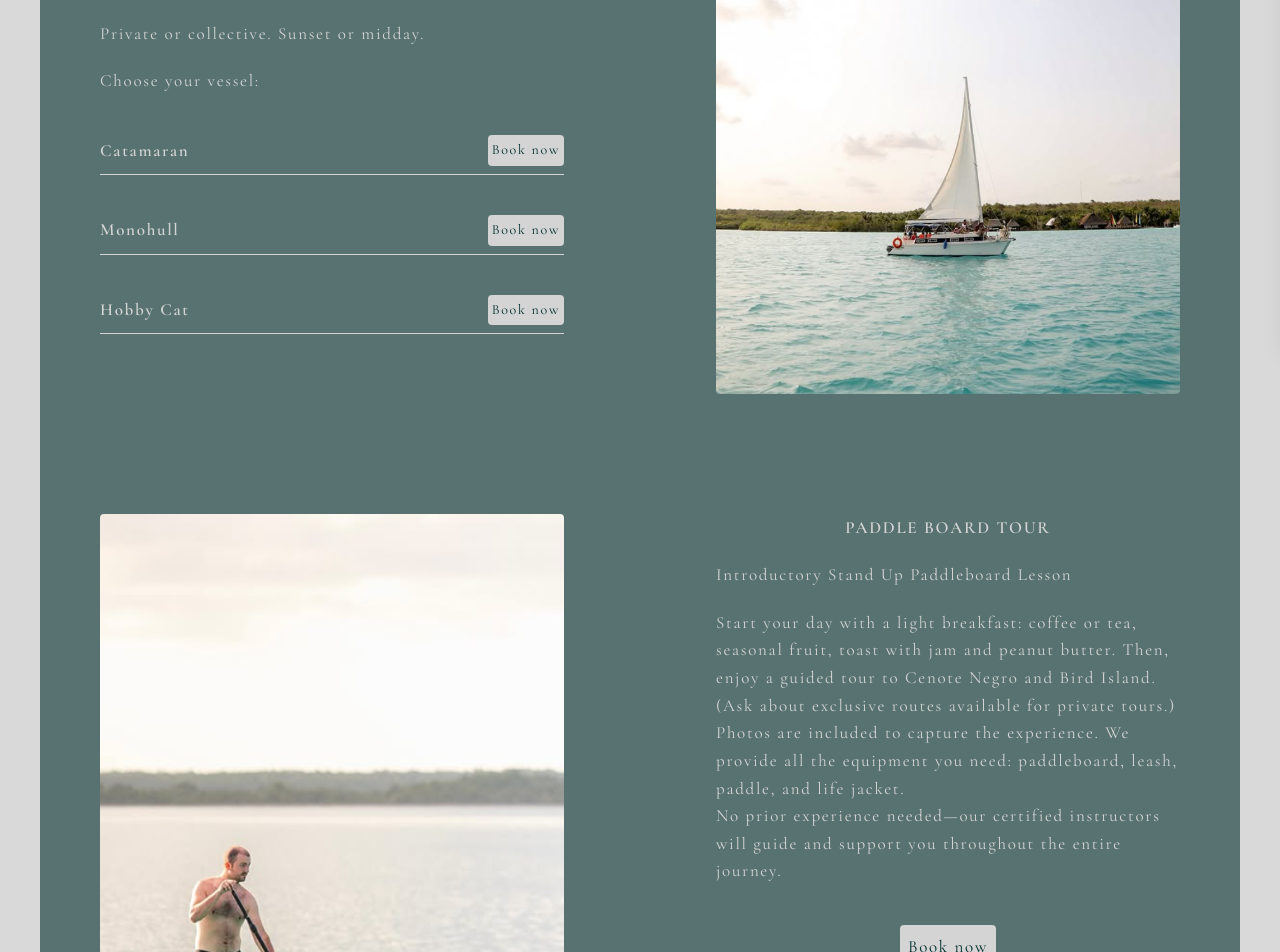
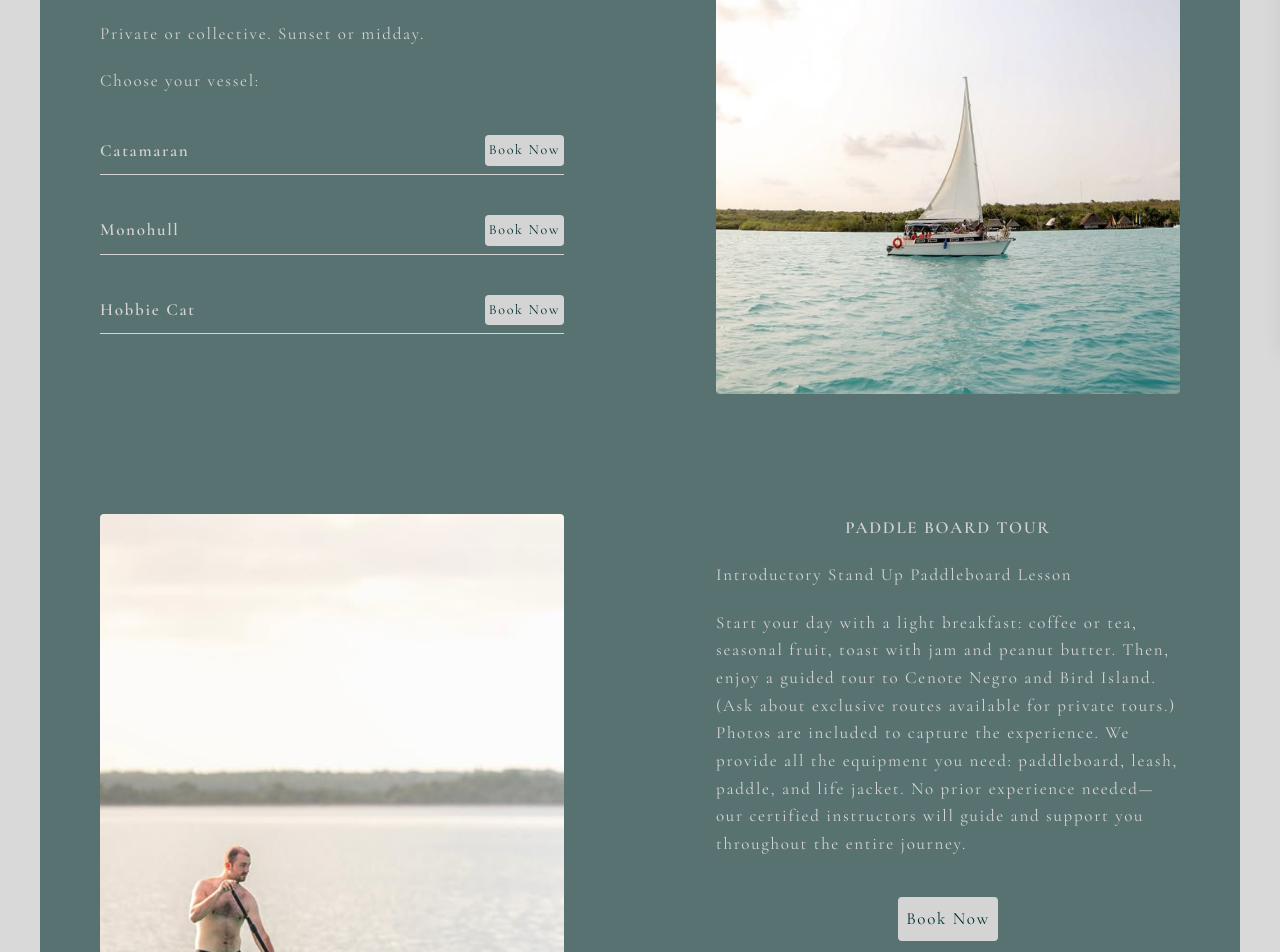
Before and after one commit to Panchita1989/pucte, a React (Vite) app: page /experiences in a window 1280 px wide. Shown: the part 460-1412 px from the top of the page. Built offline with nearby package versions, Linux system fonts and the light colour scheme.

Commit message:
added translation to experiences page

```diff
--- a/src/components/experiences.jsx
+++ b/src/components/experiences.jsx
@@ -3,10 +3,13 @@ import CardRight from './cardRight.jsx'
 import NavBar from './navBar.jsx'
 import Footer from './footer.jsx'
 import Button from './button.jsx'
+import { useTranslation } from 'react-i18next'
 
 
 
 function Experiences() {
+
+    const { t, i18n } = useTranslation()
 
       const massage = "Hi 👋 I would like to reserve a massage"
       const urlMassage = `https://api.whatsapp.com/send?phone=529837529659&text=${encodeURIComponent(massage)}`
@@ -15,67 +18,59 @@ function Experiences() {
          <>
              <section className=' md:mx-10 mt-20 mb-5 py-5 bg-teal-950/60 text-neutral-300 tracking-widest leading-loose'>
                  <NavBar />
-                 <CardLeft title='EXPERIENCES' img='images/sail.png'>
+                 <CardLeft title={t('experiences.title').toUpperCase()} img='images/sail.png'>
                              <p className='pb-5'>
-                              From the dock of Pucté, we sail.
-                              A private escape that departs right from Pucté's dock into Bacalar’s lagoon — just you, the water,
-                              and the wind. Choose your route: cenotes, mangroves, or secret piers lost in time. Each tour lasts up
-                              to 3 hours, carried by the breeze.</p>
-
-                              <p className='pb-5'>Private or collective. Sunset or midday. </p>
-                              <h4>Choose your vessel:</h4>
+                              {t('experiences.description')}
+                              </p>
+                              <p className='pb-5'>{t('experiences.options')}</p>
+                              <h4>{t('experiences.vessel')}</h4>
                               <ul className='md:mb-5 pb-5'>
                                 <li className='mt-10 flex items-center justify-between border-b pb-2'>
-                                  <h3>Catamaran</h3>
+                                  <h3>{t('experiences.catamaran')}</h3>
                                   <a href="https://sailbacalar.com/" target='_blank'>
                                   <Button
                                     className='text-[14px] active:bg-teal-950 active:text-neutral-300 xl:hover:bg-teal-950 xl:hover:text-neutral-300 banner-content bg-neutral-300 text-teal-950 p-1 rounded content-animate md:hover:cursor-pointer'
-                                    content='Book now' />
+                                    content={t('buttons.book')} />
                                     </a></li>
                                 <li className='mt-10 flex items-center justify-between border-b pb-2'>
-                                  <h3>Monohull</h3>
+                                  <h3>{t('experiences.monohull')}</h3>
                                   <a href="" target='_blank'>
                                   <Button
                                     className='text-[14px] active:bg-teal-950 active:text-neutral-300 xl:hover:bg-teal-950 xl:hover:text-neutral-300 banner-content bg-neutral-300 text-teal-950 p-1 rounded content-animate md:hover:cursor-pointer'
-                                    content='Book now' />
+                                    content={t('buttons.book')} />
                                     </a></li>
                                 <li className='mt-10 flex items-center justify-between border-b pb-2'>
-                                  <h3>Hobby Cat</h3>
+                                  <h3>Hobbie Cat</h3>
                                   <a href="" target='_blank'>
                                   <Button
                                     className='text-[14px] active:bg-teal-950 active:text-neutral-300 xl:hover:bg-teal-950 xl:hover:text-neutral-300 banner-content bg-neutral-300 text-teal-950 p-1 rounded content-animate md:hover:cursor-pointer'
-                                    content='Book now' />
+                                    content={t('buttons.book')} />
                                   </a></li>
                               </ul>
                  </CardLeft>
-                 <CardRight title='PADDLE BOARD TOUR' img='images/paddle.png'>
-                     <h6 className='pb-5'>Introductory Stand Up Paddleboard Lesson</h6>
+                 <CardRight title={t('experiences.paddleTitle')} img='images/paddle.png'>
+                     <h6 className='pb-5'>{t('experiences.paddleIntro')}</h6>
                      <p className='md:mb-5 pb-5'>
-                      Start your day with a light breakfast: coffee or tea, seasonal fruit, toast with jam and peanut butter.
-                      Then, enjoy a guided tour to Cenote Negro and Bird Island. (Ask about exclusive routes available for private tours.)
-                      Photos are included to capture the experience.
-                      We provide all the equipment you need: paddleboard, leash, paddle, and life jacket.
-                      <br/>
-                      No prior experience needed—our certified instructors will guide and support you throughout the entire journey.
+                      {t('experiences.paddleDescription')}
                      </p>
                      <div className='text-center mb-10'>
                       <a href="" target='blank'>
                         <Button
                           className='active:bg-teal-950 active:text-neutral-300 xl:hover:bg-teal-950 xl:hover:text-neutral-300 banner-content bg-neutral-300 text-teal-950 p-2 rounded content-animate md:hover:cursor-pointer'
-                          content='Book now' />
+                          content={t('buttons.book')} />
                       </a>
                     </div>
                  </CardRight>
                  <CardLeft title='MASSAGE' img='images/massage.webp'>
-                  <p className='pb-5'>Treat yourself to a deeply relaxing massage with the best view Bacalar has to offer — right in front of the
-                    lagoon. You can choose between an individual or couples massage, given by a male or female therapist, either in
-                    the privacy of your room or directly on the pier, surrounded by the peaceful sounds of nature.</p>
-                  <p>Reserve your Massage now:</p>
+                  <p className='pb-5'>
+                    {t('experiences.massageDescription')}
+                  </p>
+
                   <div className='text-center mt-5'>
                       <a href={urlMassage} target='blank'>
                         <Button
                           className='active:bg-teal-950 active:text-neutral-300 xl:hover:bg-teal-950 xl:hover:text-neutral-300 banner-content bg-neutral-300 text-teal-950 p-2 rounded content-animate md:hover:cursor-pointer'
-                          content='Book now' />
+                          content={t('buttons.book')}  />
                       </a>
                   </div>
 
--- a/src/i18n/de.json
+++ b/src/i18n/de.json
@@ -47,6 +47,20 @@
     "cenote": "Sprung in die Cenote",
     "past":  "Vergangenheit",
     "pastDescription":  "Um unser heutiges Leben wirklich zu verstehen, müssen wir den Reichtum der Vergangenheit bewusst erleben. Auf unserer Suche nach kultureller Inspiration empfehlen wir, Bacalars historische Stätten und Traditionen zu erkunden."
+   },
+   "experiences": {
+    "title":"Momente & Abenteuer",
+    "description": "Vom Steg von Pucté legen wir ab. Ein privater Ausflug direkt von Puctés Steg in die Lagune von Bacalar — nur du, das Wasser und der Wind. Wähle deine Route: Cenoten, Mangroven oder geheime Stege, verloren in der Zeit. Jede Tour dauert bis zu 3 Stunden und wird von der Brise getragen.",
+    "options": "Privat oder Zusammen mit anderen. Sonnenuntergang oder Mittag.",
+    "vessel" : "Welches Segelboot darf es sein?:",
+    "catamaran": "Katamaran",
+    "monohull": "Segelboot",
+    "paddleTitle": "Stand Up Paddle Tour",
+    "paddleIntro": "Einführung in das Stand Up Paddleboarding.",
+    "paddleDescription": "Beginne deinen Tag mit einem leichten Frühstück: Kaffee oder Tee, saisonales Obst, Toast mit Marmelade und Erdnussbutter. Anschließend genieße eine geführte Tour zum Cenote Negro und zur Bird Island. (Frage nach exklusiven Routen für private Touren.) Fotos sind inklusive, um das Erlebnis festzuhalten. Wir stellen die gesamte Ausrüstung bereit: Paddleboard, Leash, Paddel und Schwimmweste. Keine Vorkenntnisse nötig – unsere zertifizierten Guides begleiten dich während der gesamten Tour.",
+    "massageDescription":  "Gönn dir eine tief entspannende Massage mit der besten Aussicht, die Bacalar zu bieten hat — direkt vor der Lagune. Du kannst zwischen einer Einzel- oder Paarmassage wählen, gegeben von einem männlichen oder weiblichen Therapeuten, entweder in der Privatsphäre deines Zimmers oder direkt auf dem Steg, umgeben von den friedlichen Klängen der Natur. Buche jetzt deine Massage:"
+
    }
 
+
 }
--- a/src/i18n/en.json
+++ b/src/i18n/en.json
@@ -4,7 +4,7 @@
     "headline": "A slice of paradise on Bacalar Lagoon"
   },
   "buttons": {
-    "book": "Book",
+    "book": "Book Now",
     "show": "Show More",
     "less": "Show Less"
   },
@@ -47,5 +47,17 @@
     "cenote": "dip in the Cenote",
     "past": "past",
     "pastDescription": "To truly comprehend our present lives, we must genuinely embrace the richness of the past. In our quest for cultural enlightenment, we highly recommend exploring the magnificent sites:"
+    },
+    "experiences":{
+        "title": "experiences",
+        "description":  "From the dock of Pucté, we sail. A private escape that departs right from Pucté's dock into Bacalar’s lagoon — just you, the water, and the wind. Choose your route: cenotes, mangroves, or secret piers lost in time. Each tour lasts up to 3 hours, carried by the breeze.",
+        "options": "Private or collective. Sunset or midday.",
+        "vessel" : "Choose your vessel:",
+        "catamaran": "Catamaran",
+        "monohull": "Monohull",
+        "paddleTitle": "Paddle Board Tour",
+        "paddleIntro": "Introductory Stand Up Paddleboard Lesson",
+        "paddleDescription": "Start your day with a light breakfast: coffee or tea, seasonal fruit, toast with jam and peanut butter. Then, enjoy a guided tour to Cenote Negro and Bird Island. (Ask about exclusive routes available for private tours.) Photos are included to capture the experience. We provide all the equipment you need: paddleboard, leash, paddle, and life jacket. No prior experience needed—our certified instructors will guide and support you throughout the entire journey.",
+        "massageDescription": "Treat yourself to a deeply relaxing massage with the best view Bacalar has to offer — right in front of the lagoon. You can choose between an individual or couples massage, given by a male or female therapist, either in the privacy of your room or directly on the pier, surrounded by the peaceful sounds of nature.Reserve your Massage now:"
     }
 }
--- a/src/i18n/es.json
+++ b/src/i18n/es.json
@@ -47,5 +47,17 @@
     "cenote": "Chapuzón en el cenote",
     "past": "Pasado",
     "pastDescription": "Para comprender plenamente nuestra vida presente, debemos apreciar la riqueza del pasado. Para una experiencia cultural recomendamos:"
+  },
+  "experiences":{
+    "title": "Experiencias",
+    "description": "Desde el muelle de Pucté zarpamos. Una escapada privada que parte directamente desde el muelle de Pucté hacia la laguna de Bacalar — solo tú, el agua y el viento. Elige tu ruta: cenotes, manglares o muelles secretos perdidos en el tiempo. Cada recorrido dura hasta 3 horas, llevado por la brisa.",
+    "options": "Privado o colectivo. Atardecer o mediodía.",
+    "vessel" : "Elige tu embarcación",
+    "catamaran": "Catamarán",
+    "monohull": "Monocasco",
+    "paddleTitle": "Tour en Paddle Board",
+    "paddleIntro": "Lección introductoria de Stand Up Paddle.",
+    "paddleDescription": "Comienza tu día con un desayuno ligero: café o té, frutas de temporada, tostadas con mermelada y mantequilla de maní. Luego, disfruta de un tour guiado al Cenote Negro y a Bird Island. (Consulta sobre rutas exclusivas disponibles para tours privados.) Fotos incluidas para capturar la experiencia. Proporcionamos todo el equipo necesario: paddleboard, leash, remo y chaleco salvavidas. No se necesita experiencia previa; nuestros instructores certificados te guiarán y apoyarán durante todo el recorrido.",
+    "massageDescription": "Date un masaje profundamente relajante con la mejor vista que Bacalar tiene para ofrecer — justo frente a la laguna. Puedes elegir entre un masaje individual o en pareja, realizado por un terapeuta masculino o femenino, ya sea en la privacidad de tu habitación o directamente en el muelle, rodeado de los sonidos tranquilos de la naturaleza. Reserva tu masaje ahora:"
   }
 }
--- a/src/i18n/fr.json
+++ b/src/i18n/fr.json
@@ -47,5 +47,17 @@
     "cenote": "Baignade dans le cénote",
     "past": "Passé",
     "pastDescription":  "Pour comprendre véritablement notre vie actuelle, nous devons embrasser pleinement la richesse du passé. Dans notre quête d’éveil culturel, nous recommandons vivement de découvrir les sites historiques et les traditions de Bacalar."
+ },
+ "experiences":{
+    "title": "Expériences",
+    "description":  "Depuis le quai de Pucté, nous partons à la voile. Une escapade privée qui commence directement depuis le quai de Pucté dans la lagune de Bacalar — juste vous, l’eau et le vent. Choisissez votre itinéraire : cénotes, mangroves ou quais secrets perdus dans le temps. Chaque excursion dure jusqu’à 3 heures, portée par la brise.",
+    "options": "Privé ou collectif. Coucher de soleil ou midi.",
+    "vessel" : "À vous de choisir le bateau:",
+    "catamaran": "Catamaran",
+    "monohull": "Monocoque",
+    "paddleTitle": "Tour en Stand Up Paddle",
+    "paddleIntro": "Cours d’initiation au Stand Up Paddle.",
+    "paddleDescription": "Commencez votre journée avec un petit-déjeuner léger : café ou thé, fruits de saison, toast avec confiture et beurre de cacahuète. Ensuite, profitez d’une visite guidée au Cenote Negro et à Bird Island. (Renseignez-vous sur les itinéraires exclusifs pour les tours privés.) Photos incluses pour immortaliser l’expérience. Tout le matériel est fourni : planche, leash, pagaie et gilet de sauvetage. Aucune expérience préalable requise – nos instructeurs certifiés vous guideront tout au long du parcours.",
+    "massageDescription": "Offrez-vous un massage profondément relaxant avec la meilleure vue de Bacalar — juste devant la lagune. Vous pouvez choisir entre un massage individuel ou en couple, effectué par un thérapeute homme ou femme, soit dans l’intimité de votre chambre, soit directement sur le quai, entouré des sons apaisants de la nature. Réservez votre massage maintenant :"
  }
 }
```
